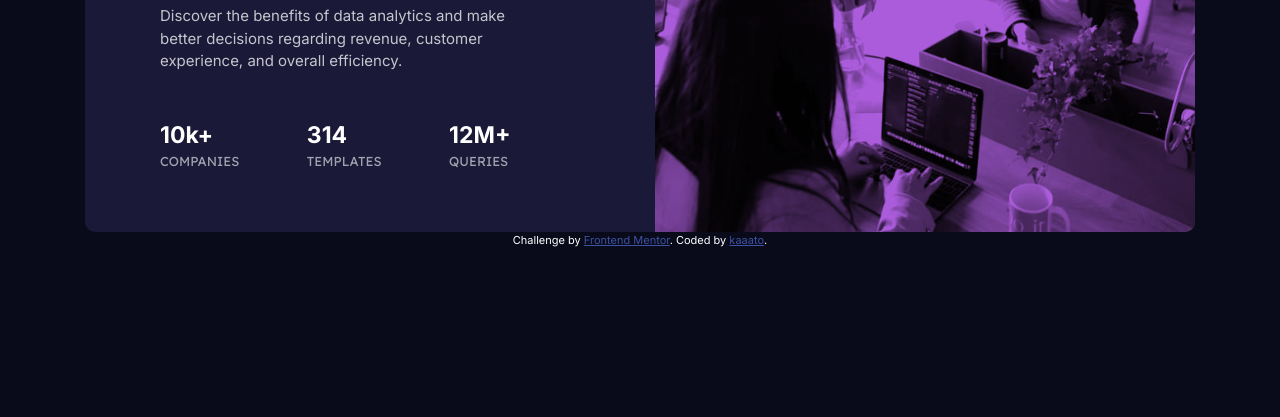
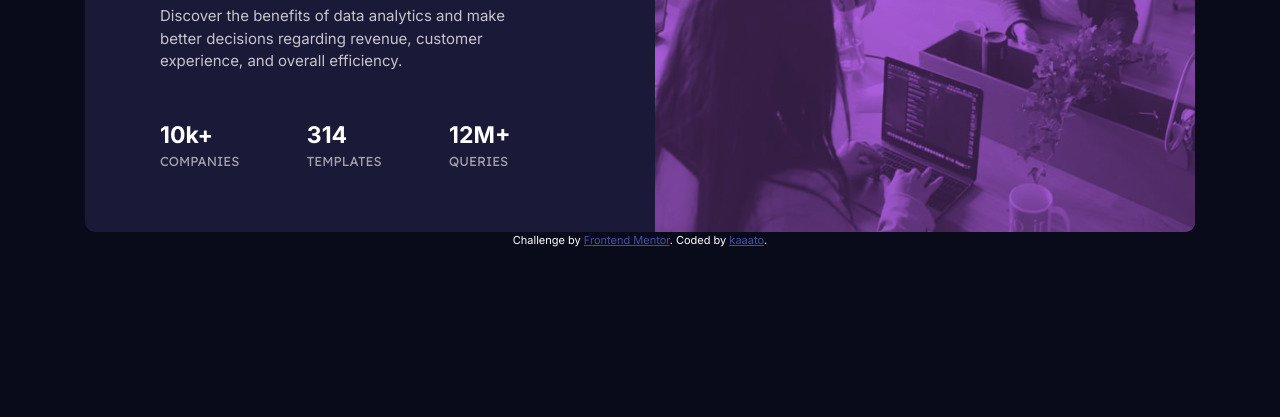
Before and after one commit to kaaato/stats-preview-card-FM, a plain HTML site: page index.html in a window 1280 px wide. Shown: the part 383-800 px from the top of the page. Drawn offline with Linux system fonts and the light colour scheme.

Commit message:
get rid of the pseudo element for creating an extra purple layer on the image and simplify codes.

```diff
--- a/styles.css
+++ b/styles.css
@@ -79,23 +79,12 @@ h1, h2, h3, h4, h5, h6 {
 }
 
 .media {
-  position: relative;
-}
-
-.media::after {
-  content: "";
-  display: block;
-  width: 100%;
-  height: 100%;
-  position: absolute;
-  top: 0;
-  left: 0;
-  background: var(--contrast-color);
-  mix-blend-mode: multiply;
+  background-color: var(--contrast-color);
 }
 
 .media__img {
-  filter: brightness(1.2);
+  mix-blend-mode: multiply;
+  filter: opacity(0.7);
   aspect-ratio: 654 / 480;
 }
 
```
